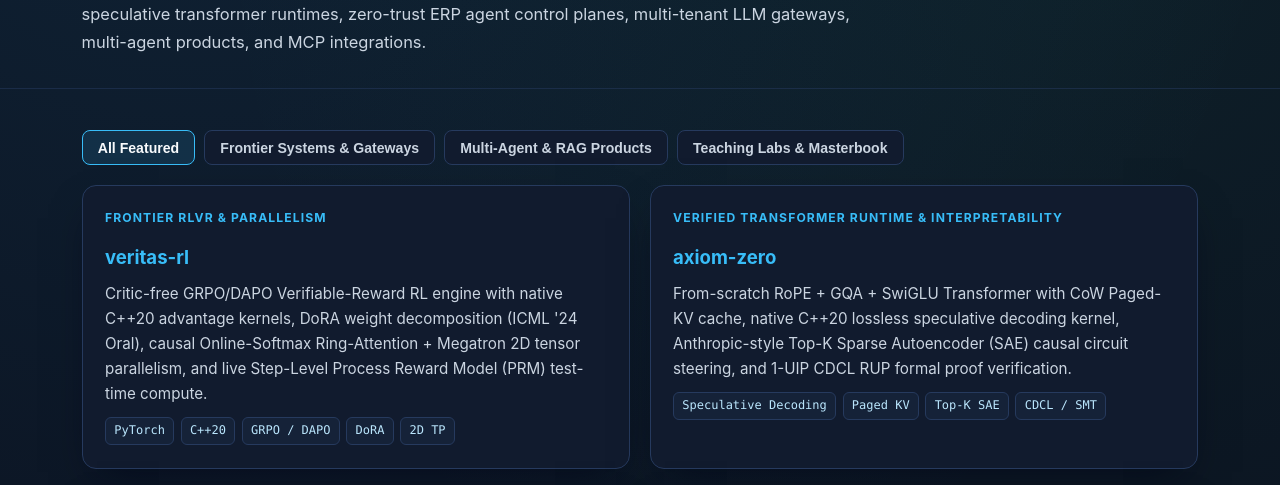
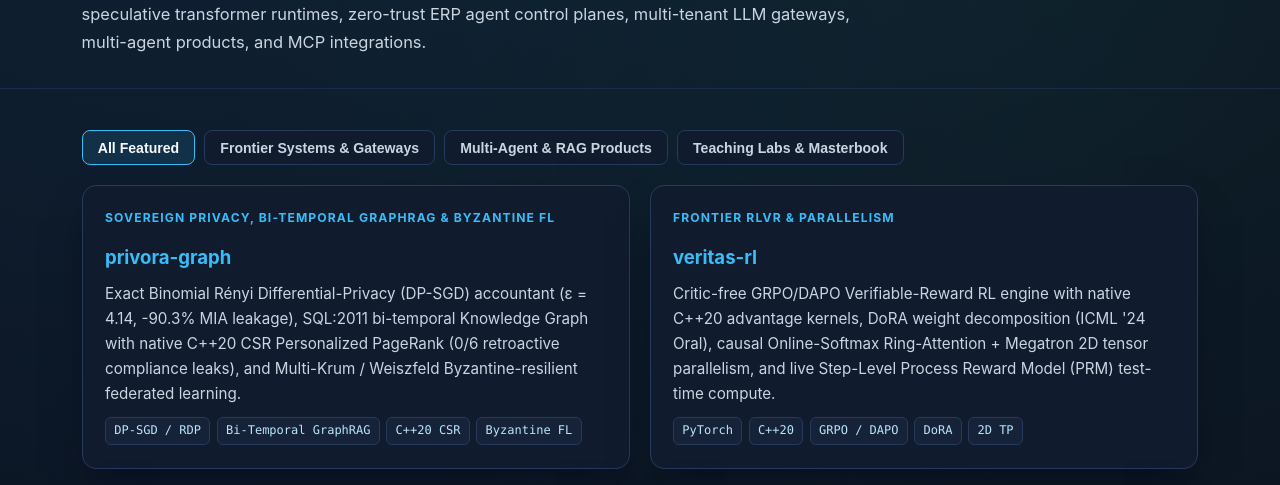
Before and after one commit to nagarjunak-pixel/nagarjunak-pixel.github.io, a plain HTML site: page projects.html in a window 1280 px wide. Shown: the part 298-783 px from the top of the page. Drawn offline with Linux system fonts and the light colour scheme.

Commit message:
feat: add privora-graph to complete 7-Crown Frontier, Sovereign & Enterprise AI showcase

```diff
--- a/projects.html
+++ b/projects.html
@@ -26,6 +26,7 @@
     "url": "https://nagarjunak-pixel.github.io/projects.html",
     "author": { "@id": "https://nagarjunak-pixel.github.io/#person", "@type": "Person", "name": "Nagarjuna Reddy Kamireddy" },
     "hasPart": [
+      { "@type": "SoftwareSourceCode", "name": "privora-graph", "codeRepository": "https://github.com/nagarjunak-pixel/privora-graph", "programmingLanguage": ["Python", "C++"] },
       { "@type": "SoftwareSourceCode", "name": "veritas-rl", "codeRepository": "https://github.com/nagarjunak-pixel/veritas-rl", "programmingLanguage": ["Python", "C++"] },
       { "@type": "SoftwareSourceCode", "name": "axiom-zero", "codeRepository": "https://github.com/nagarjunak-pixel/axiom-zero", "programmingLanguage": ["Python", "C++"] },
       { "@type": "SoftwareSourceCode", "name": "quant-forge", "codeRepository": "https://github.com/nagarjunak-pixel/quant-forge", "programmingLanguage": ["Python", "C++"] },
@@ -85,6 +86,15 @@
         </div>
 
         <div class="grid-2">
+          <article id="privora-graph" class="card" data-proj-cat="frontier agents">
+            <span class="eyebrow">Sovereign Privacy, Bi-Temporal GraphRAG &amp; Byzantine FL</span>
+            <h3><a href="https://github.com/nagarjunak-pixel/privora-graph" target="_blank" rel="noopener">privora-graph</a></h3>
+            <p>Exact Binomial Rényi Differential-Privacy (DP-SGD) accountant (ε = 4.14, -90.3% MIA leakage), SQL:2011 bi-temporal Knowledge Graph with native C++20 CSR Personalized PageRank (0/6 retroactive compliance leaks), and Multi-Krum / Weiszfeld Byzantine-resilient federated learning.</p>
+            <div class="tag-list">
+              <span class="tag">DP-SGD / RDP</span><span class="tag">Bi-Temporal GraphRAG</span><span class="tag">C++20 CSR</span><span class="tag">Byzantine FL</span>
+            </div>
+          </article>
+
           <article id="veritas-rl" class="card" data-proj-cat="frontier">
             <span class="eyebrow">Frontier RLVR &amp; Parallelism</span>
             <h3><a href="https://github.com/nagarjunak-pixel/veritas-rl" target="_blank" rel="noopener">veritas-rl</a></h3>
```
Also changed, not shown: index.html (+1 -1 lines), llms-full.txt.
